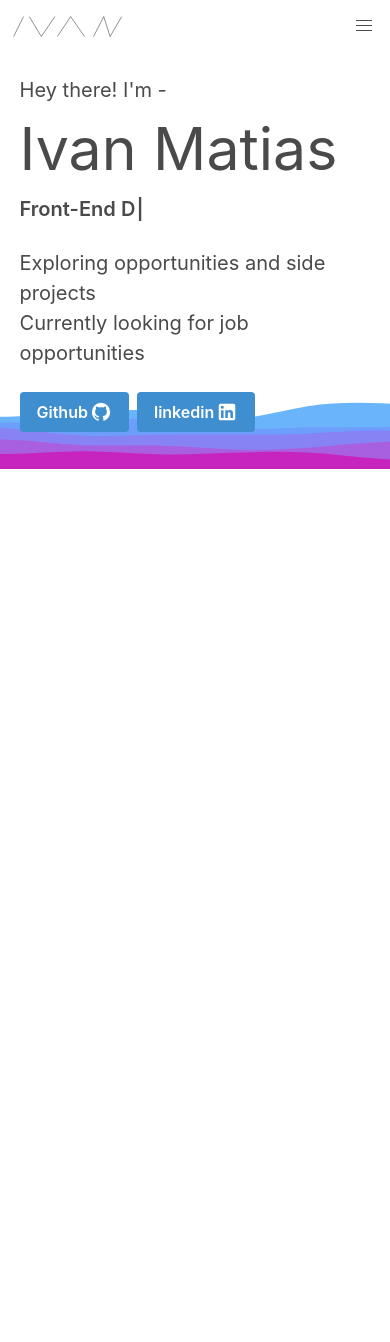
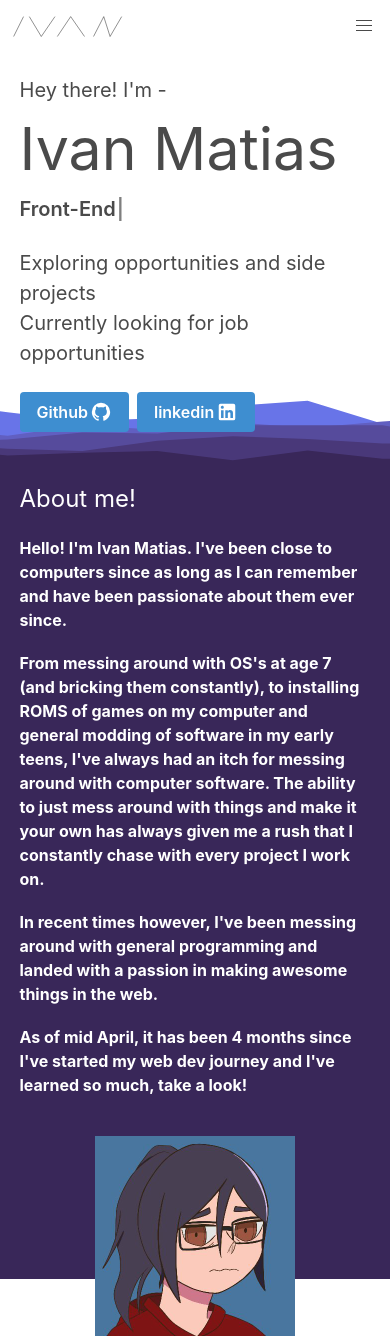
Before and after one commit to aishyuu/Personal-Site-V2, a React (Create React App) app: page / in a window 390 px wide. Before the commit the page ends 844 px from the top, so only its background shows below. Built offline with nearby package versions, Linux system fonts and the light colour scheme.

Commit message:
Included an about me section before transition to projects and skills

```diff
--- a/src/App.js
+++ b/src/App.js
@@ -1,5 +1,6 @@
 import Navigation from "./components/navigation/navigation"
-import Welcome from "./components/navigation/welcome";
+import Welcome from "./components/welcome";
+import About from "./components/about";
 import "./index.css"
 
 function App() {
@@ -8,6 +9,7 @@ function App() {
       <Navigation />
       <Welcome />
       <div className="spacer layer1" />
+      <About />
     </div>
   );
 }
--- /dev/null
+++ b/src/components/about.js
@@ -0,0 +1,33 @@
+import "../index.css"
+import profile from "../images/profile_pic.jpg"
+
+function About() {
+    function getMonthDifference(startDate, endDate) {
+        return(
+            endDate.getMonth() - startDate.getMonth() + 12 * (endDate.getFullYear() - startDate.getFullYear())
+        );
+    }
+
+    const timeLearning = getMonthDifference(new Date('2022-04-18'), new Date())
+
+    return(
+        <div className="about-container">
+            <div className="about-content">
+                <h1 className="header-text">About me!</h1>
+                <br />
+                <p className="content-text">Hello! I'm Ivan Matias. I've been close to computers since as long as I can remember and have been passionate about them ever since.</p>
+                <br />
+                <p className="content-text">From messing around with OS's at age 7 (and bricking them constantly), to installing ROMS of games on my computer and general modding of software in my early teens, I've always had an itch for messing around with computer software. The ability to just mess around with things and make it your own has always given me a rush that I constantly chase with every project I work on.</p>
+                <br />
+                <p className="content-text">In recent times however, I've been messing around with general programming and landed with a passion in making awesome things in the web.</p>
+                <br />
+                <p className="content-text">As of mid April, it has been {timeLearning} months since I've started my web dev journey and I've learned so much, take a look!</p>
+            </div>
+            <div className="about-profile">
+                <img src={profile} className="profile" height="300" width="300" alt="profile" />
+            </div>
+        </div>
+    )
+}
+
+export default About
--- a/src/components/navigation/welcome.js
+++ b/src/components/welcome.js
@@ -1,4 +1,4 @@
-import "../../index.css"
+import "../index.css"
 import Typewriter from 'typewriter-effect'
 import Icon from "@mdi/react"
 import { mdiGithub } from '@mdi/js';
--- a/src/index.css
+++ b/src/index.css
@@ -46,6 +46,49 @@ code {
   font-size: calc(5rem + ((1vw - 7.68px) * 5.555555555555555));
 }
 
-.animated-text-1 {
-  font-size: calc(1.5rem + ((1vw - 7.68px) * 1.0416666666666667));
+.about-container {
+  background-color: #392759;
+  height: 96vh;
+  display: flex;
+  flex-flow: row wrap;
+  justify-content: space-around;
+  grid-template-columns: 100px 50px 100px;
+  grid-template-rows: 80px auto 80px;
 }
+
+.about-content {
+  width: 50%;
+  padding-top: 4%;
+  margin-left: auto;
+  margin-right: auto;
+  color: white;
+  font-size: 1.5rem;
+  font-weight: 700;
+}
+
+.content-text {
+  font-size: 16px;
+  color: white;
+}
+
+.about-profile {
+  margin: 10% auto 0 auto;
+}
+
+@media only screen and (max-width: 750px) {
+  .about-content {
+    width: 90%;
+    padding-top: 3%;
+    font-size: 0.8rem;
+  }
+
+  .header-text {
+    font-size: 1.5rem;
+  }
+
+  .about-profile {
+    padding-right: 0;
+    height: 200px;
+    width: 200px;
+  }
+}
```
Also changed, not shown: src/images/intro-background.svg, src/images/profile_pic.jpg (added).
